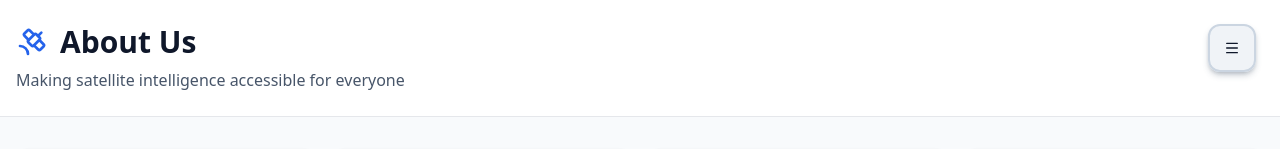
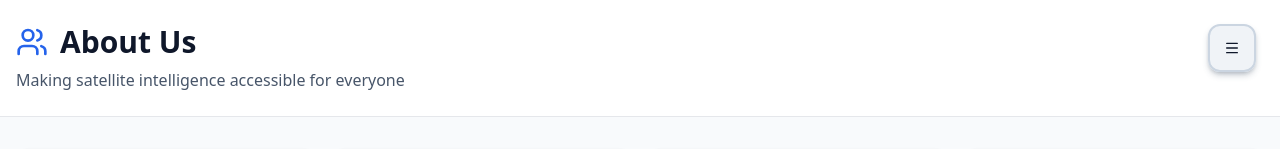
Before and after one commit to jamz903/javy, a React app in the folder frontend/: page /about in a window 1280 px wide. Shown: the top 149 px of the page. Built offline with nearby package versions, Linux system fonts and the light colour scheme; the HTML template or start-up script is replaced by a standard one.

Commit message:
hehe change color

```diff
--- a/frontend/src/components/layout/MainLayout.tsx
+++ b/frontend/src/components/layout/MainLayout.tsx
@@ -59,14 +59,14 @@ export default function MainLayout(): JSX.Element {
           </SheetTrigger>
           <SheetContent
             side="right"
-            className="bg-gradient-to-b from-indigo-950 to-blue-900 border-purple-500/30 text-white w-80 transition-all animate-slide-in-right duration-300
+            className="bg-gradient-to-b from-blue-950 to-slate-950 border-purple-500/30 text-white w-80 transition-all animate-slide-in-right duration-300
             [&>button]:hover:bg-white/20
             [&>button]:hover:scale-120
             [&>button]:transition-all
             [&>button]:duration-200"
           >
             <SheetHeader className='pr-[140px]'>
-              <SheetTitle className="text-2xl font-bold bg-gradient-to-r from-blue-400 to-purple-400 bg-clip-text text-transparent cursor-pointer" onClick={handleNewChat}>
+              <SheetTitle className="text-2xl font-bold bg-gradient-to-r from-blue-400 to-violet-400 bg-clip-text text-transparent cursor-pointer" onClick={handleNewChat}>
                 <div className='flex items-center gap-2 group'>
                   <Sparkles className="w-6 h-6 text-blue-400 transition-transform duration-200 group-hover:scale-105 group-hover:rotate-12 group-hover:translate-x-1" />
                   <p className='group-hover:translate-x-1 group-hover:scale-105 transition-all duration-200'>leona</p>
--- a/frontend/src/pages/About.tsx
+++ b/frontend/src/pages/About.tsx
@@ -94,7 +94,7 @@ export default function About() {
       < div className="border-b bg-white" >
         <div className="max-w-7xl mx-auto px-4 py-6">
           <div className="flex items-center gap-3 mb-2">
-            <Satellite className="w-8 h-8 text-blue-600" />
+            <Users className="w-8 h-8 text-blue-600" />
             <h1 className="text-3xl font-bold text-slate-900">About Us</h1>
           </div>
           <p className="text-slate-600">Making satellite intelligence accessible for everyone</p>
--- a/frontend/src/pages/Documentation.tsx
+++ b/frontend/src/pages/Documentation.tsx
@@ -1,5 +1,5 @@
 import { useState, useEffect } from 'react';
-import { Search, Code, Copy, Check, ChevronDown, Satellite, AlertCircle } from 'lucide-react';
+import { Search, Copy, Check, ChevronDown, AlertCircle, Zap } from 'lucide-react';
 import { Input } from '@/components/ui/input';
 import { Textarea } from '@/components/ui/textarea';
 import { Button } from '@/components/ui/button';
@@ -170,7 +170,7 @@ export default function Documentation() {
       <div className="border-b bg-white">
         <div className="max-w-7xl mx-auto px-4 py-6">
           <div className="flex items-center gap-3 mb-2">
-            <Satellite className="w-8 h-8 text-blue-600" />
+            <Zap className="w-8 h-8 text-blue-600" />
             <h1 className="text-3xl font-bold text-slate-900">API Documentation</h1>
           </div>
           <p className="text-slate-600">Satellite imagery analysis and environmental monitoring APIs</p>
```
